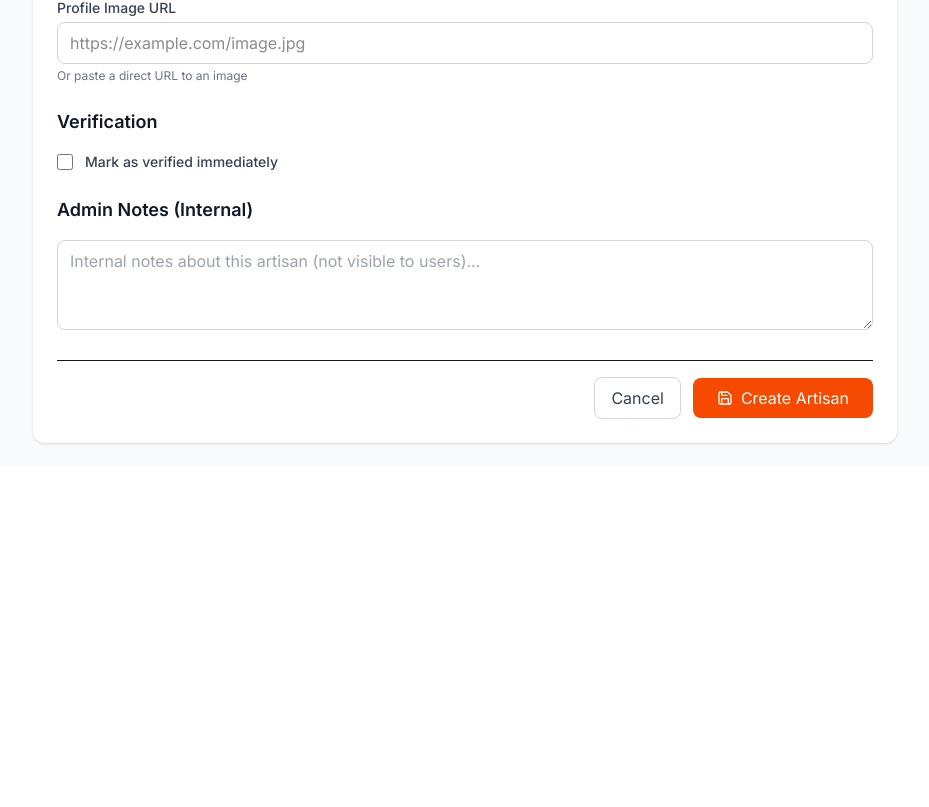
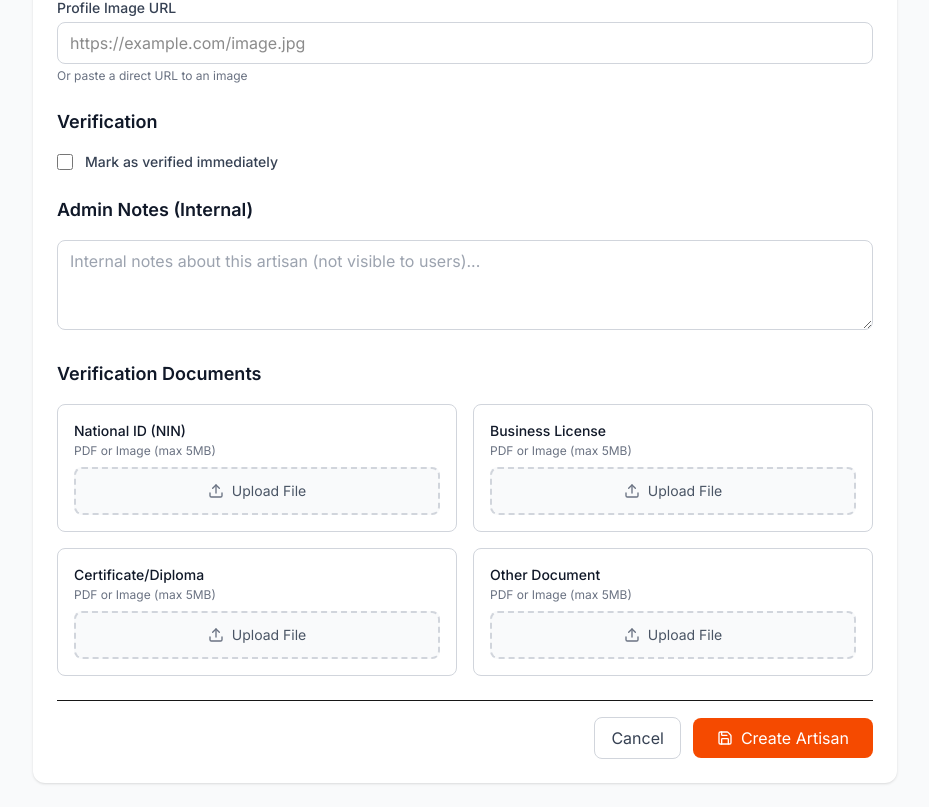
Before and after one commit to Bl4ckH4mmer/artisan-connect, a Next.js app: page /admin/artisans/new in a window 1280 px wide. Shown: the part 1141-1948 px from the top of the page, without its empty margins (175-1104 px from the left). Before the commit the page ends 1608 px from the top, so only its background shows below. Built offline with nearby package versions, Linux system fonts and the light colour scheme; no server answers.

Commit message:
Add document upload functionality for artisan verification

```diff
--- a/app/admin/artisans/new/page.tsx
+++ b/app/admin/artisans/new/page.tsx
@@ -7,6 +7,7 @@ import { ArrowLeft, Save, Upload } from 'lucide-react'
 import { ArtisanCategory } from '@/types/artisan'
 import { logAdminAction } from '@/lib/admin/audit'
 import AdminNav from '@/components/admin/AdminNav'
+import DocumentUpload from '@/components/admin/DocumentUpload'
 
 export default function NewArtisanPage() {
     const router = useRouter()
@@ -16,6 +17,7 @@ export default function NewArtisanPage() {
     const [errors, setErrors] = useState<Record<string, string>>({})
     const [imageFile, setImageFile] = useState<File | null>(null)
     const [imagePreview, setImagePreview] = useState<string>('')
+    const [documents, setDocuments] = useState<Record<string, string>>({})
 
     // Form state
     const [formData, setFormData] = useState({
@@ -128,6 +130,7 @@ export default function NewArtisanPage() {
                     verified_by: formData.markAsVerified ? user.id : null,
                     onboarded_by: user.id,
                     admin_notes: formData.admin_notes || null,
+                    document_urls: Object.keys(documents).length > 0 ? documents : null,
                     rating: 0,
                     total_reviews: 0,
                     total_contacts: 0
@@ -488,6 +491,15 @@ export default function NewArtisanPage() {
                         />
                     </div>
 
+                    {/* Verification Documents */}
+                    <div>
+                        <h2 className="text-lg font-semibold text-gray-900 mb-4">Verification Documents</h2>
+                        <DocumentUpload
+                            documents={documents}
+                            onChange={setDocuments}
+                        />
+                    </div>
+
                     {/* Submit */}
                     <div className="flex items-center justify-end gap-3 pt-4 border-t">
                         <button
--- /dev/null
+++ b/components/admin/DocumentUpload.tsx
@@ -0,0 +1,146 @@
+'use client'
+
+import { useState } from 'react'
+import { Upload, File, X, CheckCircle } from 'lucide-react'
+
+interface DocumentUploadProps {
+    documents: Record<string, string>
+    onChange: (documents: Record<string, string>) => void
+}
+
+const documentTypes = [
+    { key: 'nin', label: 'National ID (NIN)', accept: 'image/*,application/pdf' },
+    { key: 'license', label: 'Business License', accept: 'image/*,application/pdf' },
+    { key: 'certificate', label: 'Certificate/Diploma', accept: 'image/*,application/pdf' },
+    { key: 'other', label: 'Other Document', accept: 'image/*,application/pdf' }
+]
+
+export default function DocumentUpload({ documents, onChange }: DocumentUploadProps) {
+    const [uploading, setUploading] = useState<string | null>(null)
+
+    const handleFileUpload = async (docType: string, file: File) => {
+        // Validate file size (max 5MB)
+        if (file.size > 5 * 1024 * 1024) {
+            alert('File size must be less than 5MB')
+            return
+        }
+
+        setUploading(docType)
+
+        try {
+            // Convert to base64 for storage
+            const reader = new FileReader()
+            reader.onloadend = () => {
+                const base64String = reader.result as string
+                onChange({
+                    ...documents,
+                    [docType]: base64String
+                })
+                setUploading(null)
+            }
+            reader.onerror = () => {
+                alert('Failed to read file')
+                setUploading(null)
+            }
+            reader.readAsDataURL(file)
+        } catch (error) {
+            console.error('Error uploading document:', error)
+            alert('Failed to upload document')
+            setUploading(null)
+        }
+    }
+
+    const handleRemoveDocument = (docType: string) => {
+        const newDocs = { ...documents }
+        delete newDocs[docType]
+        onChange(newDocs)
+    }
+
+    return (
+        <div className="space-y-4">
+            <div className="grid grid-cols-1 md:grid-cols-2 gap-4">
+                {documentTypes.map(docType => {
+                    const hasDocument = !!documents[docType.key]
+                    const isUploading = uploading === docType.key
+
+                    return (
+                        <div
+                            key={docType.key}
+                            className="border border-gray-300 rounded-lg p-4 hover:border-orange-400 transition-colors"
+                        >
+                            <div className="flex items-start justify-between mb-2">
+                                <div className="flex-1">
+                                    <h4 className="text-sm font-medium text-gray-900">
+                                        {docType.label}
+                                    </h4>
+                                    <p className="text-xs text-gray-500 mt-0.5">
+                                        PDF or Image (max 5MB)
+                                    </p>
+                                </div>
+                                {hasDocument && (
+                                    <CheckCircle className="w-5 h-5 text-green-500 flex-shrink-0" />
+                                )}
+                            </div>
+
+                            {hasDocument ? (
+                                <div className="flex items-center justify-between bg-green-50 border border-green-200 rounded-lg p-3">
+                                    <div className="flex items-center gap-2 flex-1 min-w-0">
+                                        <File className="w-4 h-4 text-green-600 flex-shrink-0" />
+                                        <span className="text-sm text-green-700 truncate">
+                                            Document uploaded
+                                        </span>
+                                    </div>
+                                    <button
+                                        type="button"
+                                        onClick={() => handleRemoveDocument(docType.key)}
+                                        className="ml-2 text-red-600 hover:text-red-800 flex-shrink-0"
+                                        title="Remove document"
+                                    >
+                                        <X className="w-4 h-4" />
+                                    </button>
+                                </div>
+                            ) : (
+                                <label className="block">
+                                    <input
+                                        type="file"
+                                        accept={docType.accept}
+                                        onChange={(e) => {
+                                            const file = e.target.files?.[0]
+                                            if (file) {
+                                                handleFileUpload(docType.key, file)
+                                            }
+                                        }}
+                                        className="hidden"
+                                        disabled={isUploading}
+                                    />
+                                    <div className="flex items-center justify-center gap-2 px-4 py-3 bg-gray-50 border-2 border-dashed border-gray-300 rounded-lg cursor-pointer hover:bg-gray-100 hover:border-orange-400 transition-colors">
+                                        {isUploading ? (
+                                            <>
+                                                <div className="animate-spin w-4 h-4 border-2 border-orange-600 border-t-transparent rounded-full" />
+                                                <span className="text-sm text-gray-600">Uploading...</span>
+                                            </>
+                                        ) : (
+                                            <>
+                                                <Upload className="w-4 h-4 text-gray-500" />
+                                                <span className="text-sm text-gray-600">Upload File</span>
+                                            </>
+                                        )}
+                                    </div>
+                                </label>
+                            )}
+                        </div>
+                    )
+                })}
+            </div>
+
+            {Object.keys(documents).length > 0 && (
+                <div className="bg-blue-50 border border-blue-200 rounded-lg p-3">
+                    <p className="text-sm text-blue-800">
+                        <strong>{Object.keys(documents).length}</strong> document(s) uploaded.
+                        These will be stored securely and are only visible to admins.
+                    </p>
+                </div>
+            )}
+        </div>
+    )
+}
--- a/components/admin/EditArtisanModal.tsx
+++ b/components/admin/EditArtisanModal.tsx
@@ -5,6 +5,7 @@ import { createClient } from '@/lib/supabase/client'
 import { X, Save, Upload } from 'lucide-react'
 import { ArtisanCategory } from '@/types/artisan'
 import { logAdminAction } from '@/lib/admin/audit'
+import DocumentUpload from './DocumentUpload'
 
 interface EditArtisanModalProps {
     artisanId: string
@@ -20,6 +21,7 @@ export default function EditArtisanModal({ artisanId, isOpen, onClose, onSuccess
     const [errors, setErrors] = useState<Record<string, string>>({})
     const [imageFile, setImageFile] = useState<File | null>(null)
     const [imagePreview, setImagePreview] = useState<string>('')
+    const [documents, setDocuments] = useState<Record<string, string>>({})
 
     const [formData, setFormData] = useState({
         business_name: '',
@@ -83,6 +85,7 @@ export default function EditArtisanModal({ artisanId, isOpen, onClose, onSuccess
             })
 
             setImagePreview(data.profile_image || '')
+            setDocuments(data.document_urls || {})
         } catch (error) {
             console.error('Error loading artisan:', error)
             alert('Failed to load artisan data')
@@ -163,6 +166,7 @@ export default function EditArtisanModal({ artisanId, isOpen, onClose, onSuccess
                     verified_at: formData.is_verified ? new Date().toISOString() : null,
                     verified_by: formData.is_verified ? user.id : null,
                     admin_notes: formData.admin_notes || null,
+                    document_urls: Object.keys(documents).length > 0 ? documents : null,
                     status: formData.status,
                     updated_at: new Date().toISOString()
                 })
@@ -487,6 +491,15 @@ export default function EditArtisanModal({ artisanId, isOpen, onClose, onSuccess
                             />
                         </div>
 
+                        {/* Verification Documents */}
+                        <div>
+                            <h3 className="text-lg font-semibold text-gray-900 mb-4">Verification Documents</h3>
+                            <DocumentUpload
+                                documents={documents}
+                                onChange={setDocuments}
+                            />
+                        </div>
+
                         {/* Footer */}
                         <div className="flex items-center justify-end gap-3 pt-4 border-t">
                             <button
```
